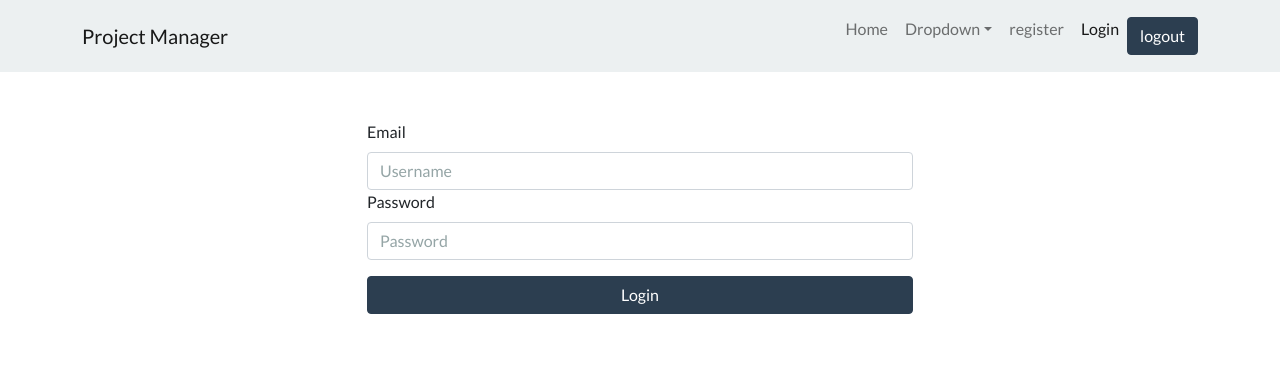
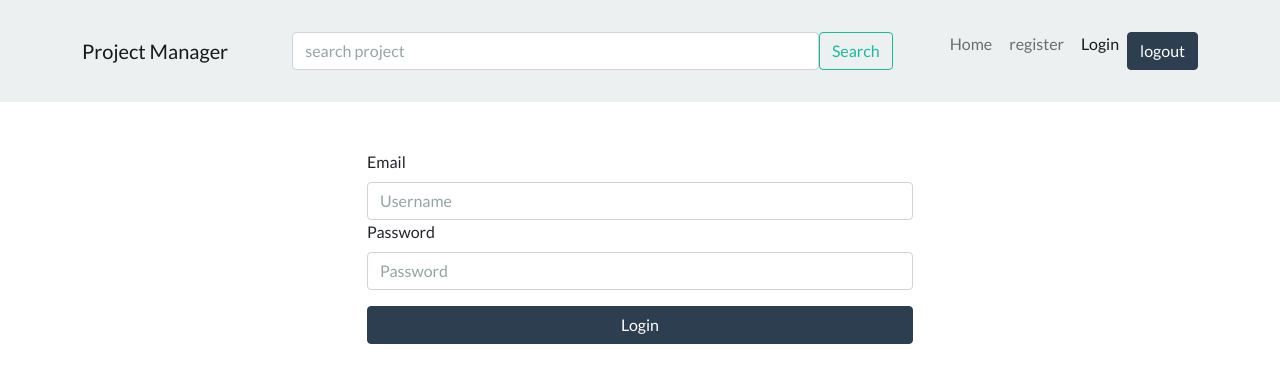
Before and after one commit to menaaziz27/Project-Manager, a React (Create React App) app in the folder client/: page /login in a window 1280 px wide. Shown: the top 382 px of the page. Built offline with nearby package versions, Linux system fonts and the light colour scheme.

Commit message:
search projects

```diff
--- a/client/src/App.js
+++ b/client/src/App.js
@@ -29,6 +29,7 @@
 			<main>
 				<Routes>
 					<Route exact path="/" element={<HomeScreen />} />
+					<Route exact path="/search" element={<HomeScreen />} />
 					<Route path="/login" element={<LoginScreen />} />
 					<Route path="/register" element={<RegisterScreen />} />
 					<Route path="/projects/:id" element={<ProjectScreen />} />
--- a/client/src/actions/project.js
+++ b/client/src/actions/project.js
@@ -7,9 +7,12 @@
 	UPDATE_PROJECT,
 } from '../constants/actionTypes';
 
-export const fetchProjects = () => async dispatch => {
+export const fetchProjects = q => async dispatch => {
+	if (!q) {
+		q = '';
+	}
 	try {
-		const { data } = await api.getProjects();
+		const { data } = await api.getProjects(q);
 
 		dispatch({ type: FETCH_PROJECTS, payload: data });
 	} catch (e) {
--- a/client/src/api/index.js
+++ b/client/src/api/index.js
@@ -6,7 +6,7 @@
 export const login = data => API.post('/api/auth/login', data);
 export const logout = () => API.get('/api/auth/logout');
 
-export const getProjects = () => API.get('/api/projects/me');
+export const getProjects = q => API.get(`/api/projects/me?q=${q}`);
 export const createProject = project => API.post('/api/projects', project);
 export const deleteProject = id => API.delete(`/api/projects/${id}`);
 export const updateProject = (projectId, data) => API.put(`/api/projects/${projectId}`, data);
--- a/client/src/components/Header/Header.jsx
+++ b/client/src/components/Header/Header.jsx
@@ -5,6 +5,7 @@
 import { useNavigate } from 'react-router-dom';
 import { logout } from '../../actions/auth';
 import decode from 'jwt-decode';
+import SearchBox from '../SearchBox/SearchBox';
 
 const Header = () => {
 	const [user, setUser] = useState(JSON.parse(localStorage.getItem('userInfo'))?.user);
@@ -40,17 +41,18 @@
 					</LinkContainer>
 					<Navbar.Toggle aria-controls="basic-navbar-nav" />
 					<Navbar.Collapse id="basic-navbar-nav">
-						<Nav className="justify-content-end w-100">
+						<SearchBox />
+						<Nav className="text-center">
 							<LinkContainer to="/">
 								<Nav.Link>Home</Nav.Link>
 							</LinkContainer>
-							<NavDropdown title="Dropdown" id="basic-nav-dropdown">
+							{/* <NavDropdown title="Dropdown" id="basic-nav-dropdown">
 								<NavDropdown.Item href="#action/3.1">Action</NavDropdown.Item>
 								<NavDropdown.Item href="#action/3.2">Another action</NavDropdown.Item>
 								<NavDropdown.Item href="#action/3.3">Something</NavDropdown.Item>
 								<NavDropdown.Divider />
 								<NavDropdown.Item href="#action/3.4">Separated link</NavDropdown.Item>
-							</NavDropdown>
+							</NavDropdown> */}
 							<LinkContainer to="/register">
 								<Nav.Link>register</Nav.Link>
 							</LinkContainer>
--- a/client/src/components/SearchBar/SearchBar.jsx
+++ /dev/null
@@ -1,35 +0,0 @@
-import React, { useState, useEffect } from 'react';
-import { searchProject } from '../../actions/project';
-import { useDispatch, useSelector } from 'react-redux';
-import * as api from '../../api';
-
-const SearchBar = () => {
-	const [term, setTerm] = useState('');
-	const [results, setResults] = useState([]);
-	const dispatch = useDispatch();
-
-	useEffect(() => {
-		if (term && !results.length) {
-			dispatch(searchProject(term));
-		} else {
-			const timerId = setTimeout(() => {
-				if (term) {
-					dispatch(searchProject(term));
-				}
-			}, 500);
-			return () => clearTimeout(timerId);
-		}
-	}, [term]);
-
-	const onTermChange = e => {
-		setTerm(e.target.value);
-	};
-
-	return (
-		<div>
-			<input type="text" className="w-100" placeholder="project search" value={term} onChange={onTermChange} />
-		</div>
-	);
-};
-
-export default SearchBar;
--- /dev/null
+++ b/client/src/components/SearchBox/SearchBox.jsx
@@ -0,0 +1,35 @@
+import React, { useState } from 'react';
+import { Button, Form } from 'react-bootstrap';
+import { useNavigate } from 'react-router-dom';
+
+const SearchBox = () => {
+	const [keyword, setKeyword] = useState('');
+	const navigate = useNavigate();
+
+	const onSubmitHandler = e => {
+		e.preventDefault();
+
+		if (keyword.trim()) {
+			navigate(`/search?q=${keyword}`);
+		} else {
+			navigate('/');
+		}
+	};
+
+	return (
+		<Form onSubmit={onSubmitHandler} inline className="d-flex align-items-center flex-grow-1 mx-lg-5 my-sm-3 my-0">
+			<Form.Control
+				type="text"
+				name="q"
+				placeholder="search project"
+				onChange={e => setKeyword(e.target.value)}
+				className="mr-sm-2 ml-sm-5"
+			></Form.Control>
+			<Button type="submit" variant="outline-success d-none d-md-block">
+				Search
+			</Button>
+		</Form>
+	);
+};
+
+export default SearchBox;
--- a/client/src/screens/HomeScreen.jsx
+++ b/client/src/screens/HomeScreen.jsx
@@ -4,7 +4,6 @@
 import { useDispatch } from 'react-redux';
 import { createProject, fetchProjects } from '../actions/project';
 import ProjectList from '../components/ProjectList/ProjectList';
-import SearchBar from '../components/SearchBar/SearchBar';
 import Modal from 'react-modal';
 
 const HomeScreen = () => {
@@ -12,6 +11,14 @@
 	const [projectForm, setProjectForm] = useState({ title: '', description: '' });
 	const navigate = useNavigate();
 	const dispatch = useDispatch();
+
+	// get query parameters
+	const search = window.location.search;
+	const params = new URLSearchParams(search);
+	const keyword = params.get('q');
+
+	useEffect(() => {}, [dispatch]);
+
 	const user = JSON.parse(localStorage.getItem('userInfo'));
 
 	const onCreateProject = () => {
@@ -24,7 +31,11 @@
 
 	useEffect(() => {
 		if (user) {
-			dispatch(fetchProjects());
+			if (params.get('q')) {
+				dispatch(fetchProjects(keyword));
+			} else {
+				dispatch(fetchProjects());
+			}
 		} else {
 			navigate('/login');
 		}
@@ -38,13 +49,8 @@
 		<Container fluid>
 			<Row>
 				<Col sm={2}>
-					<Row className="p-3">
+					<Row className="p-3 d-flex flex-sm-row-reverse">
 						<Button onClick={toggleModal}>Create Project</Button>
-					</Row>
-					<Row className="p-3">
-						<Col>
-							<SearchBar />
-						</Col>
 					</Row>
 				</Col>
 				<ProjectList />
```
Also changed, not shown: 1 other file (tests, documents, lock files or other folders).
